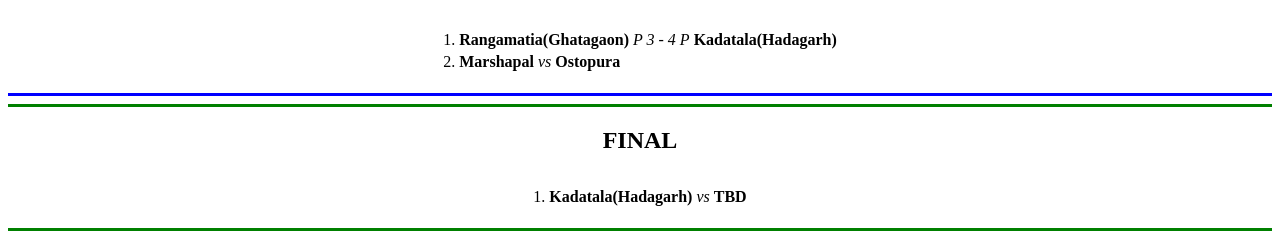
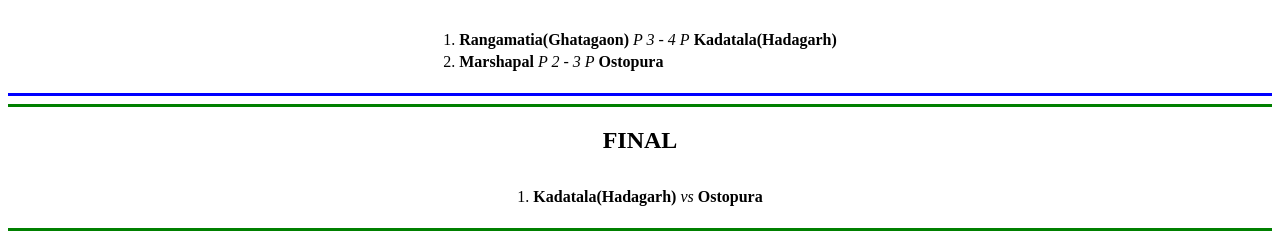
Before and after one commit to SalkhudahiYouthClub/Football-Tournament-2020, a plain HTML site: page index.html in a window 1280 px wide. Shown: the part 2097-2333 px from the top of the page. Drawn offline with Linux system fonts and the light colour scheme.

Commit message:
Update index.html

```diff
--- a/index.html
+++ b/index.html
@@ -286,7 +286,7 @@
           <td>1. <strong>Rangamatia(Ghatagaon)</strong> <em>P 3 - 4 P</em> <strong>Kadatala(Hadagarh)</strong></td>
         </tr>
         <tr>
-          <td>2. <strong>Marshapal</strong> <em>vs</em> <strong>Ostopura</strong></td>
+          <td>2. <strong>Marshapal</strong> <em>P 2 - 3 P</em> <strong>Ostopura</strong></td>
         </tr>
       </table>
     </td>
@@ -302,7 +302,7 @@
     <td>
       <table>
         <tr>
-          <td>1. <strong>Kadatala(Hadagarh)</strong> <em>vs</em> <strong>TBD</strong></td>
+          <td>1. <strong>Kadatala(Hadagarh)</strong> <em>vs</em> <strong>Ostopura</strong></td>
         </tr>
       </table>
     </td>
```
